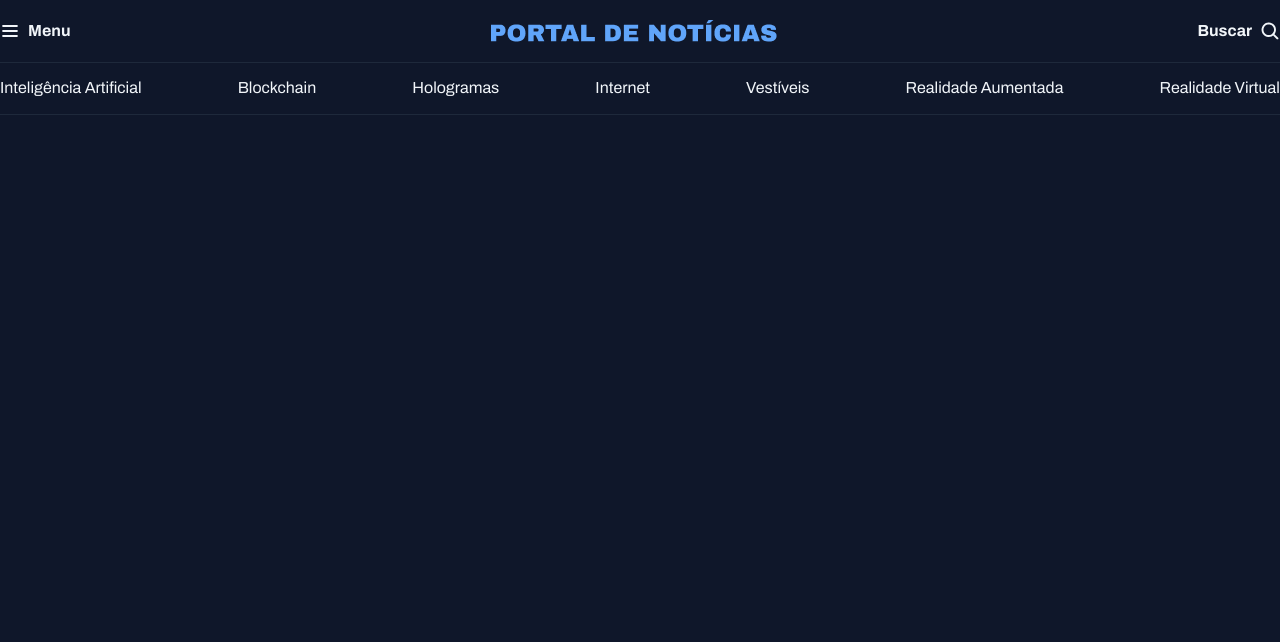
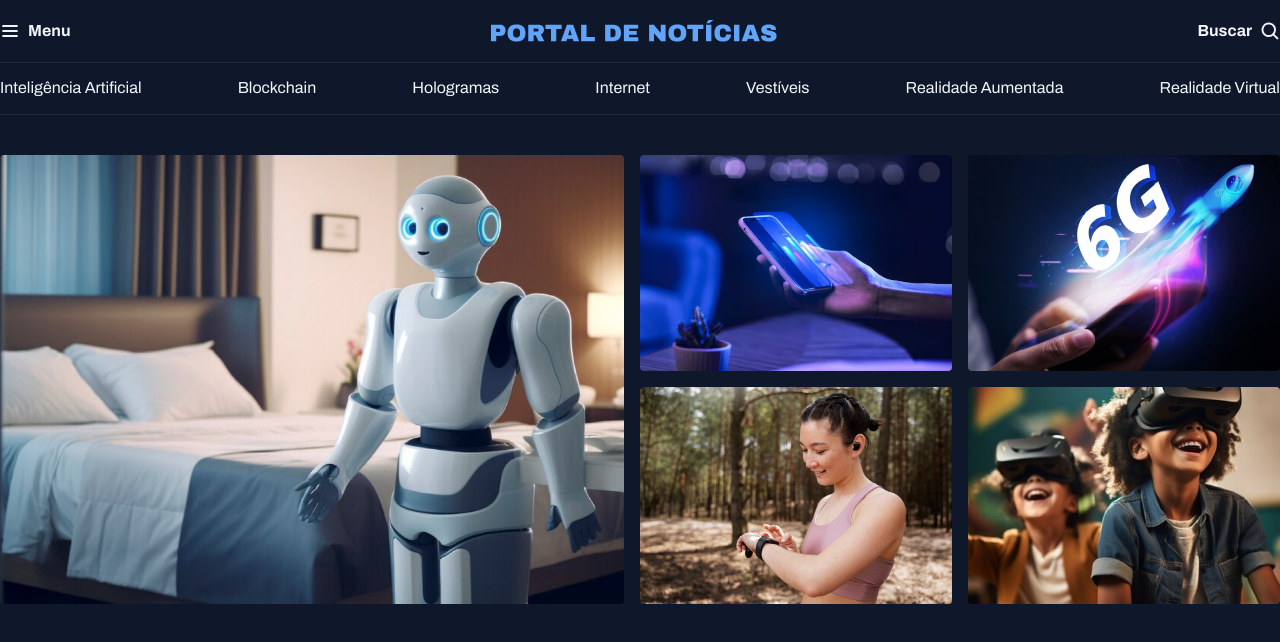
Before and after one commit to Flavianna-Saldanha/portal-noticias, a Next.js app: page / in a window 1280 px wide. Shown: the top 642 px of the page. Built offline with nearby package versions, Linux system fonts and the light colour scheme.

Commit message:
Estruturando a seção destaques

```diff
--- a/app/globals.css
+++ b/app/globals.css
@@ -45,6 +45,10 @@ h3 {
   font: inherit;
 }
 
+img {
+  max-width: 100%;
+}
+
 #primary {
   padding-block: 20px;
 
@@ -69,3 +73,11 @@ h3 {
   border-inline: none;
   justify-content: space-between;
 }
+
+#featured {
+  img {
+    height: 100%;
+    object-fit: cover;
+    border-radius: 4px;
+  }
+}
--- a/app/page.tsx
+++ b/app/page.tsx
@@ -1,12 +1,12 @@
 import { Header } from "@/src/components/header/Header";
+import { Main } from "@/src/components/main/Main";
 
 const Page = () => {
   return (
-    <>
-      <div className="flex justify-center">
-        <Header />
-      </div>
-    </>
+    <div className="flex flex-col justify-center items-center gap-10">
+      <Header />
+      <Main />
+    </div>
   );
 };
 
--- /dev/null
+++ b/src/components/main/Main.tsx
@@ -0,0 +1,28 @@
+export const Main = () => {
+  return (
+    <>
+      <main className="grid container mt-10">
+        <section id="featured" className="grid grid-flow-col gap-4">
+          <div>
+            <img src="../assets/images/Image 01.png" alt="" />
+          </div>
+
+          <div className="grid grid-cols-2 gap-4">
+            <div>
+              <img src="../assets/images/Image 02.png" alt="" />
+            </div>
+            <div>
+              <img src="../assets/images/Image 03.png" alt="" />
+            </div>
+            <div>
+              <img src="../assets/images/Image 04.png" alt="" />
+            </div>
+            <div>
+              <img src="../assets/images/Image 05.png" alt="" />
+            </div>
+          </div>
+        </section>
+      </main>
+    </>
+  );
+};
```
